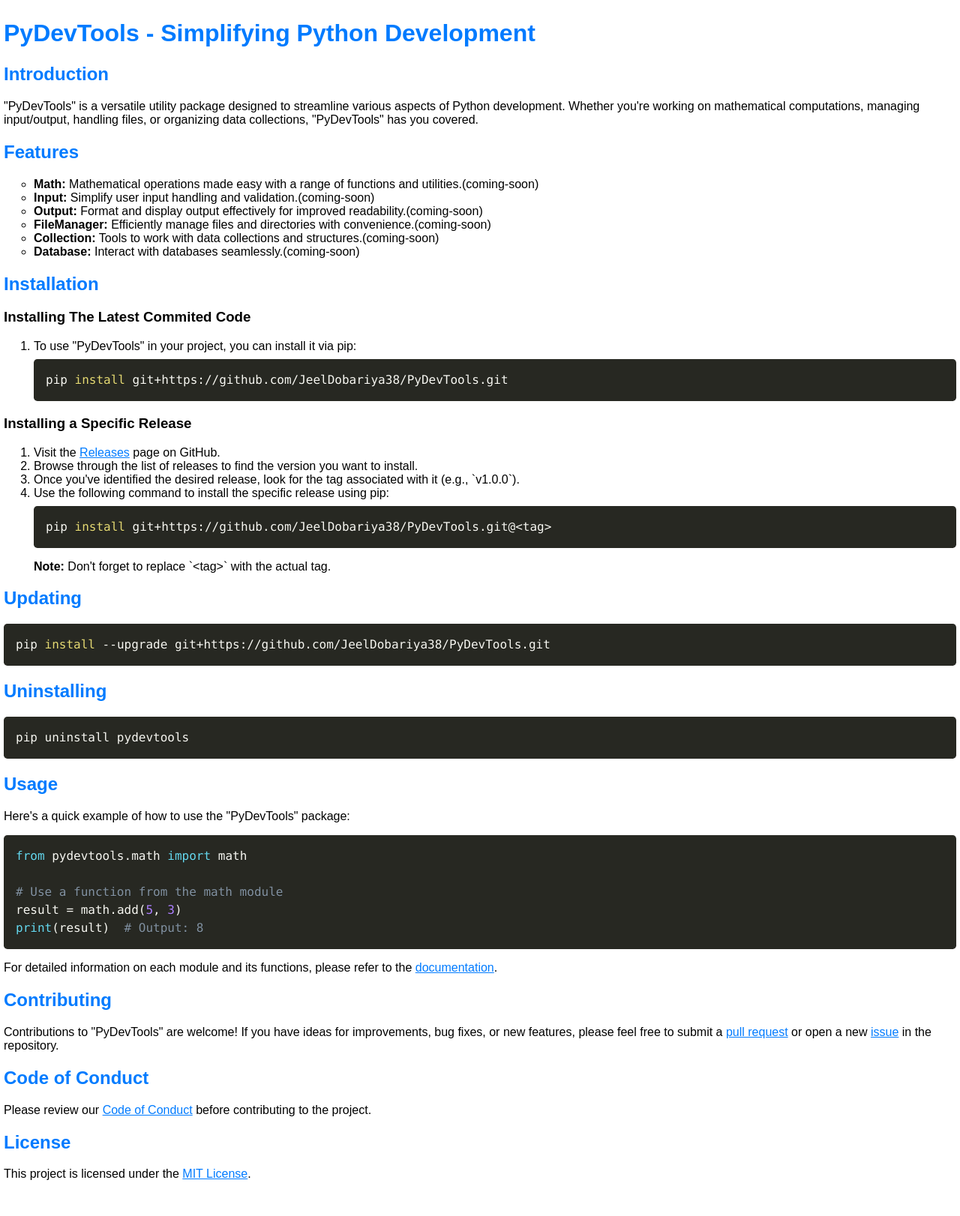
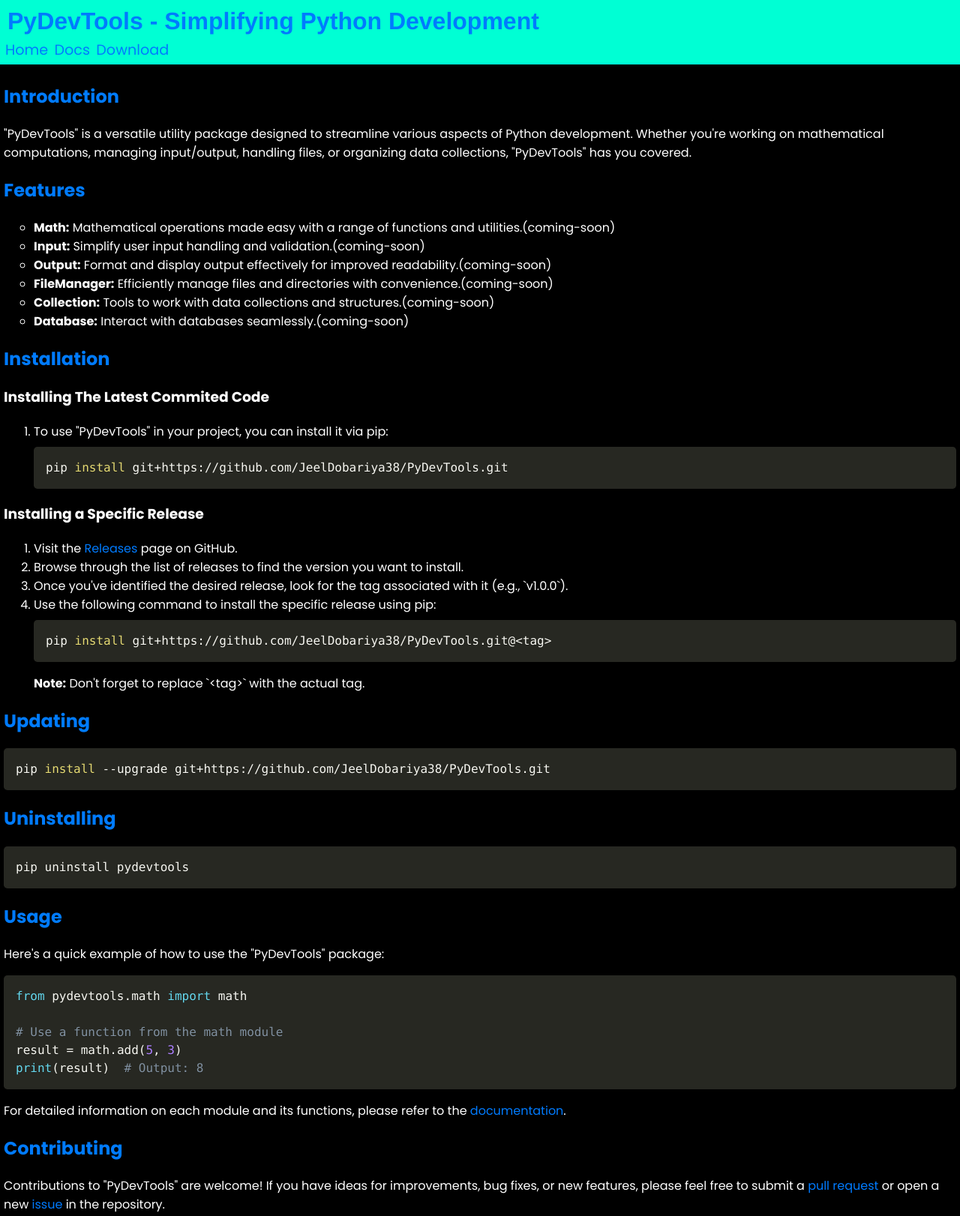
Before and after one commit to JeelDobariya38/PyDevTools, a plain HTML site: page docs/index.html in a window 1280 px wide. Shown: the top 1622 px of the page at 75% size. Before the commit the page ends 1596 px from the top, so only its background shows below. Drawn offline with Linux system fonts and the light colour scheme.

Commit message:
updated documantation

```diff
--- a/docs/index.html
+++ b/docs/index.html
@@ -14,8 +14,13 @@
 <body>
     <header>
         <h1>PyDevTools - Simplifying Python Development</h1>
+        <nav>
+            <a href="index.html">Home</a>
+            <a href="documentation.html">Docs</a>
+            <a href="download.html">Download</a>
+        </nav>
     </header>
-
+    <main>
         <section>
             <h2>Introduction</h2>
             <p>
@@ -90,27 +95,28 @@
                 print(result)  # Output: 8
             </code></pre>
             <p>For detailed information on each module and its functions, please refer to the <a
-                href="https://jeeldobariya38.github.io/PyDevTools/" target="_blank">documentation</a>.</p>
+                    href="https://jeeldobariya38.github.io/PyDevTools/" >documentation</a>.</p>
         </section>
 
         <section>
             <h2>Contributing</h2>
             <p>Contributions to "PyDevTools" are welcome! If you have ideas for improvements, bug fixes, or new features,
-            please feel free to submit a <a href="https://github.com/JeelDobariya38/PyDevTools/pulls" target="_blank">pull request</a> or open a new <a
-                href="https://github.com/JeelDobariya38/PyDevTools/issues" target="_blank">issue</a> in the repository.
+                please feel free to submit a <a href="https://github.com/JeelDobariya38/PyDevTools/pulls">pull request</a> or open a new <a
+                    href="https://github.com/JeelDobariya38/PyDevTools/issues">issue</a> in the repository.
             </p>
         </section>
 
         <section>
             <h2>Code of Conduct</h2>
-        <p>Please review our <a href="https://github.com/JeelDobariya38/PyDevTools" target="_blank">Code of Conduct</a> before contributing to the
+            <p>Please review our <a href="../CODE_OF_CONDUCT.md">Code of Conduct</a> before contributing to the
                 project.</p>
         </section>
 
         <section>
             <h2>License</h2>
-        <p>This project is licensed under the <a href="https://github.com/JeelDobariya38/PyDevTools" target="_blank">MIT License</a>.</p>
+            <p>This project is licensed under the <a href="../LICENSE.txt" target="_blank">MIT License</a>.</p>
         </section>
+    </main>
 
 </body>
 
--- a/docs/stylesheets/style.css
+++ b/docs/stylesheets/style.css
@@ -1,15 +1,52 @@
-body {
+@import url('https://fonts.googleapis.com/css2?family=Poppins:ital,wght@0,100;0,300;0,400;0,600;0,700;1,100;1,200&display=swap');
+
+:root {
+    --font: 'Poppins', Arial, Helvetica, sans-serif, 'Courier New', Courier, monospace;
+    --header-font: Helvetica, monospace, sans-serif;
+    --primary-color: hsl(0, 0%, 100%);
+    /* black #007BFF white black*/
+    --secondary-color: hsl(211, 100%, 50%);
+    --primary-background: hsl(0, 0%, 0%);
+    --secondary-background: hsl(170, 100%, 50%);
+    --active-color: hsl(10, 100%, 63%);
+    --secondary-active-color: hsl(20, 100%, 50%);
+}
+
+html, body {
+    padding: 0px;
+    margin: 0px;
+    font-family: var(--font);
+    background-color: var(--primary-background);
+    color: var(--primary-color);
+}
+
+header {
+    background-color: var(--secondary-background);
     padding: 5px;
-    margin: 0px;
-    font-family: 'Arial', sans-serif;
 }
 
 header h1 {
-    color: #007BFF;
+    color: var(--secondary-color);
+    margin: 5px;
+    font-family: var(--header-font);
+}
+
+header a {
+    color: var(--secondary-color);
+    margin: 2px;
+    font-size: 1.2em;
+}
+
+header a:hover {
+    color: var(--secondary-active-color);
+}
+
+main {
+    padding: 5px;
 }
 
 h2 {
-    color: #007BFF;
+    color: var(--secondary-color);
 }
 
 ul {
@@ -17,5 +54,11 @@
 }
 
 a {
-    color: #007BFF;
+    color: var(--secondary-color);
+    text-decoration: none;
 }
+
+a:hover {
+    color: var(--active-color);
+    text-decoration: dashed;
+}
```
Also changed, not shown: docs/documentation.html (added, +77 -0 lines), docs/download.html (added, +23 -0 lines), 1 other file. Lines whose indentation alone changed are shown as unchanged.
